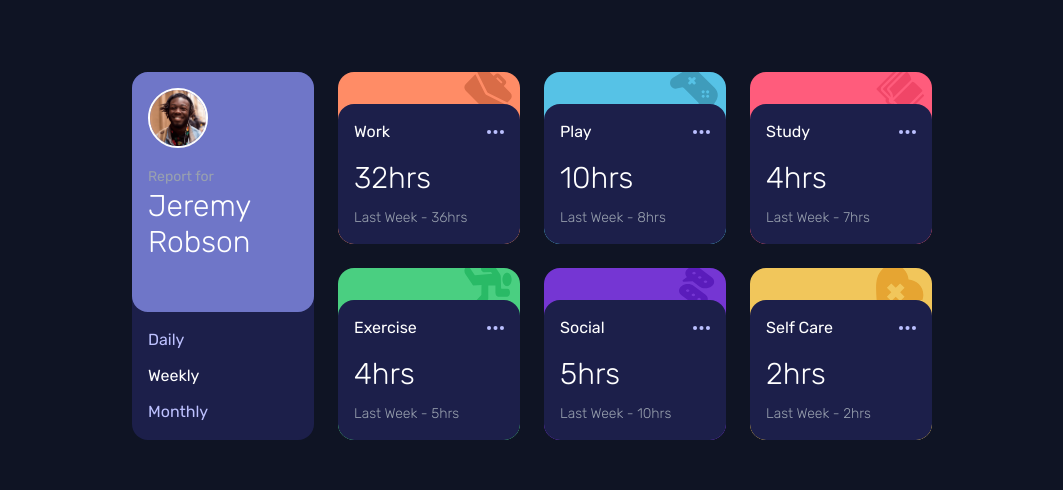
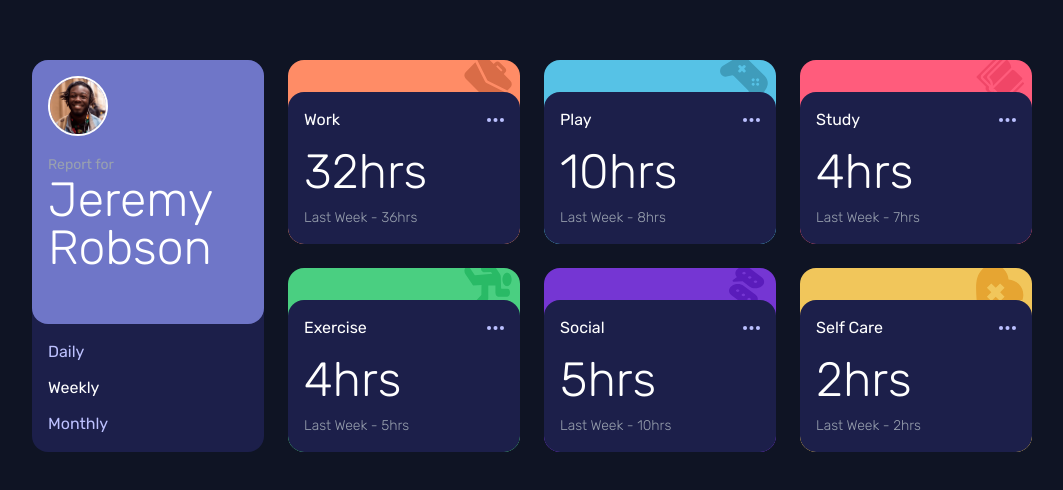
Before and after one commit to cyberdiego33/Time-tracking-dashboard, a website: page index.html in a window 1280 px wide. Shown: the part 144-634 px from the top of the page, without its empty margins (108-1171 px from the left). Drawn offline with Linux system fonts and the light colour scheme.

Commit message:
corrected reports

```diff
--- a/index.html
+++ b/index.html
@@ -44,7 +44,7 @@
 
             <div>
               <span class="text-sm text-gray-400">Report for</span>
-              <h3 class="text-xl text-wrap md:text-3xl md:text-wrap md:max-w-[150px] font-light text-white ">Jeremy Robson</h3>
+              <h3 class="text-xl text-wrap md:text-3xl lg:text-5xl md:text-wrap md:max-w-[200px] font-light text-white ">Jeremy Robson</h3>
             </div>
           </div>
         </div>
--- a/script.js
+++ b/script.js
@@ -1,7 +1,6 @@
 `use strict`;
 
 const container = document.querySelector("#container");
-let dataJson;
 
 const insertHtml = function (data, format = "weekly") {
   data.forEach((element) => {
@@ -35,7 +34,7 @@ const insertHtml = function (data, format = "weekly") {
           <div
             class="mt-4 flex-1 flex justify-between items-center md:flex-col md:items-start text-white"
           >
-            <p class="text-xl font-light md:mb-3 md:text-3xl">${element.timeframes[format].current}hrs</p>
+            <p class="text-xl font-light md:mb-3 md:text-3xl lg:text-5xl">${element.timeframes[format].current}hrs</p>
             <span class="text-sm font-light text-gray-400">${mode} - ${element.timeframes[format].previous}hrs</span>
           </div>
         </div>
```
Also changed, not shown: output.css.
